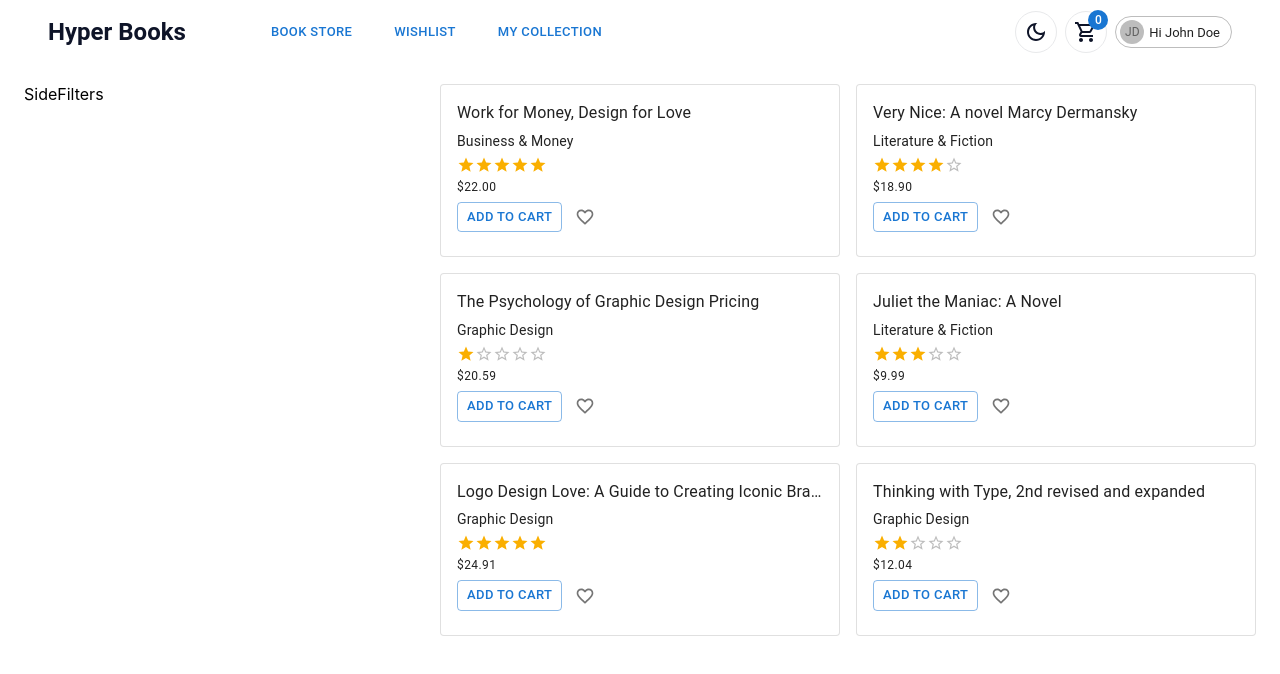
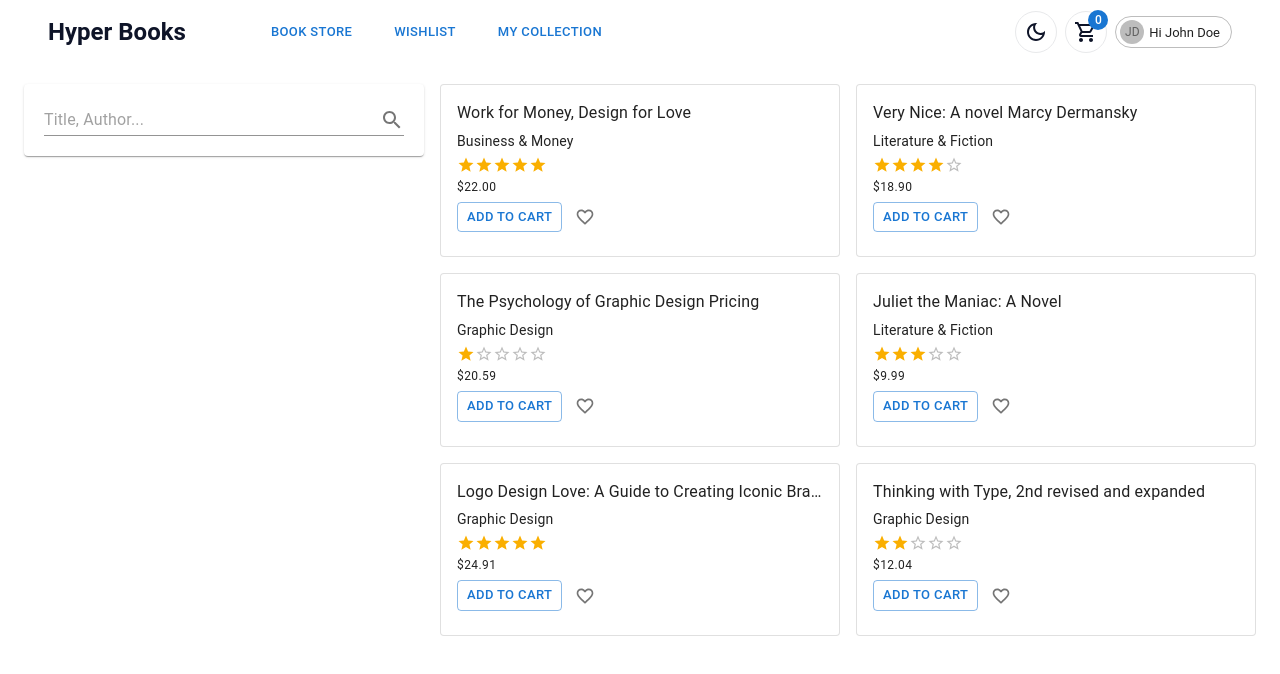
Before and after one commit to Jon-Felipe/hyperbooks, a React (Vite) app: page / in a window 1280 px wide. Shown: the top 674 px of the page. Built offline with nearby package versions, Linux system fonts and the light colour scheme.

Commit message:
search filter text input template

```diff
--- a/src/components/SideFilters.tsx
+++ b/src/components/SideFilters.tsx
@@ -1,7 +1,29 @@
+// mui
+import Paper from '@mui/material/Paper';
+import TextField from '@mui/material/TextField';
+import InputAdornment from '@mui/material/InputAdornment';
+import SearchOutlinedIcon from '@mui/icons-material/SearchOutlined';
+
 type Props = {};
 
 function SideFilters({}: Props) {
-  return <div>SideFilters</div>;
+  return (
+    <Paper sx={{ padding: '20px' }}>
+      {/* Search Filter */}
+      <TextField
+        placeholder='Title, Author...'
+        variant='standard'
+        fullWidth
+        InputProps={{
+          endAdornment: (
+            <InputAdornment position='end'>
+              <SearchOutlinedIcon />
+            </InputAdornment>
+          ),
+        }}
+      />
+    </Paper>
+  );
 }
 
 export default SideFilters;
```
